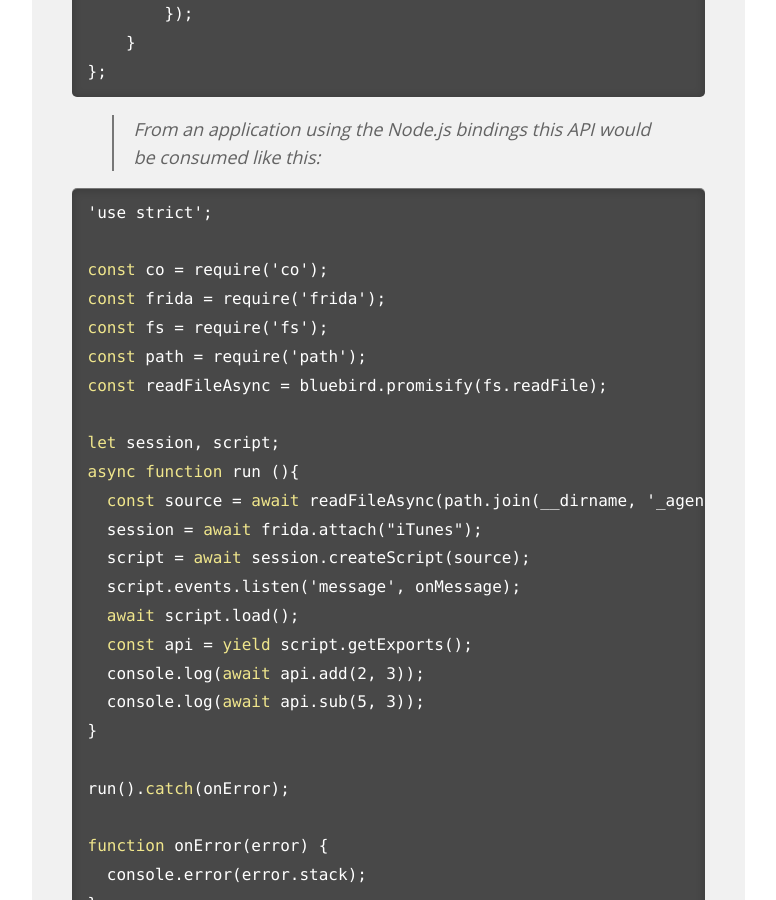
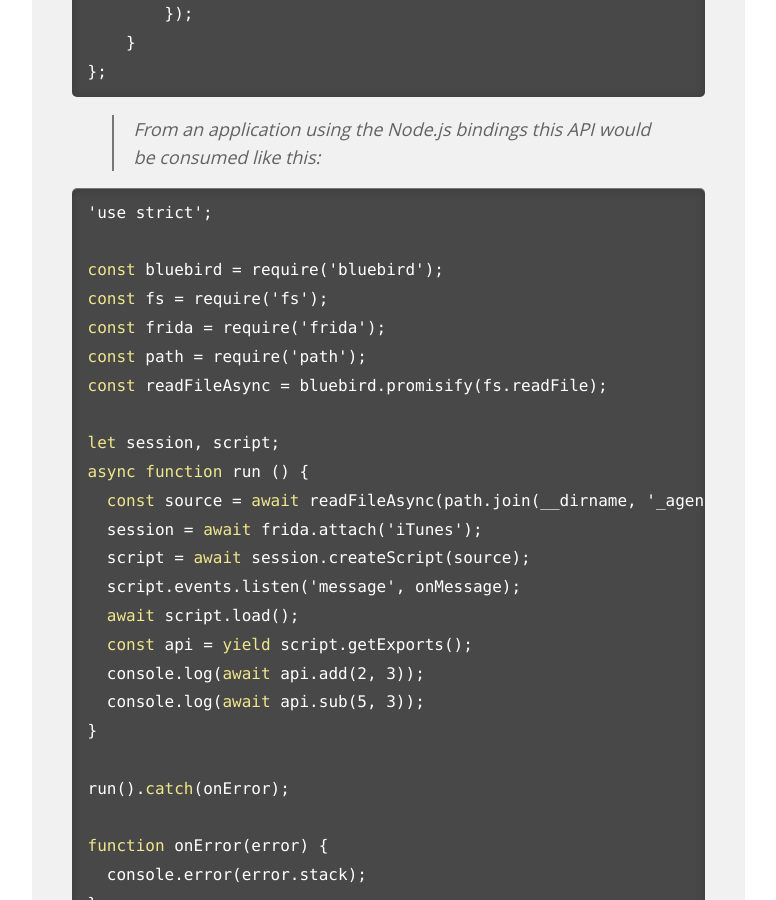
Before and after one commit to frida/frida-website, a Jekyll site: the page built from _docs/javascript-api.md, in a window 1280 px wide and 900 px high, scrolled down 3618 px. Shown: the whole window, without its empty margins (364-1140 px from the left). Built offline with Jekyll 4.4.1, drawn with Linux system fonts in a browser that asks for light colours.

Commit message:
reviewed changes

```diff
--- a/_docs/javascript-api.md
+++ b/_docs/javascript-api.md
@@ -150,16 +150,16 @@ rpc.exports = {
 {% highlight js %}
 'use strict';
 
-const co = require('co');
+const bluebird = require('bluebird');
+const fs = require('fs');
 const frida = require('frida');
-const fs = require('fs');
 const path = require('path');
 const readFileAsync = bluebird.promisify(fs.readFile);
 
 let session, script;
-async function run (){
+async function run () {
   const source = await readFileAsync(path.join(__dirname, '_agent.js'), 'utf8');
-  session = await frida.attach("iTunes");
+  session = await frida.attach('iTunes');
   script = await session.createScript(source);
   script.events.listen('message', onMessage);
   await script.load();
```
